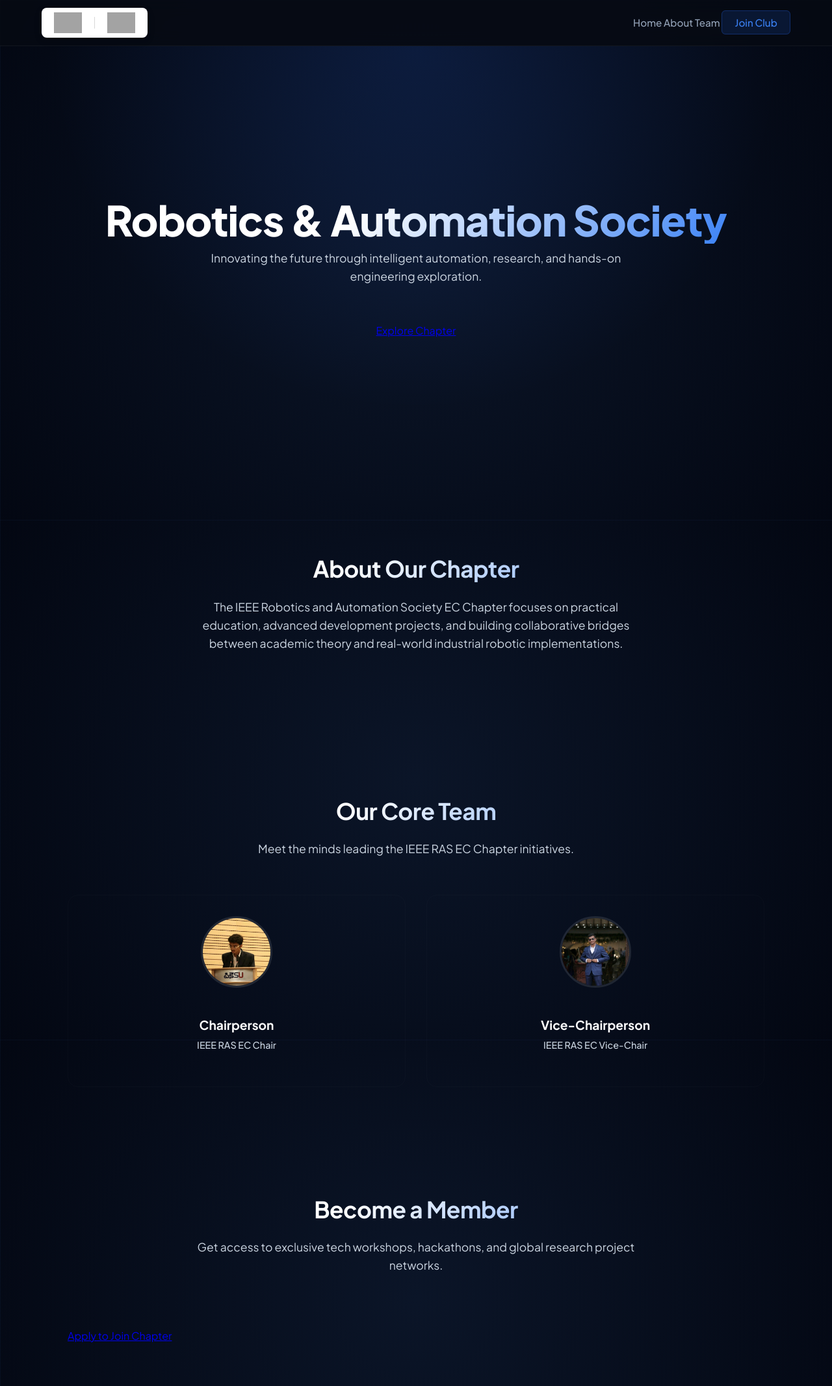
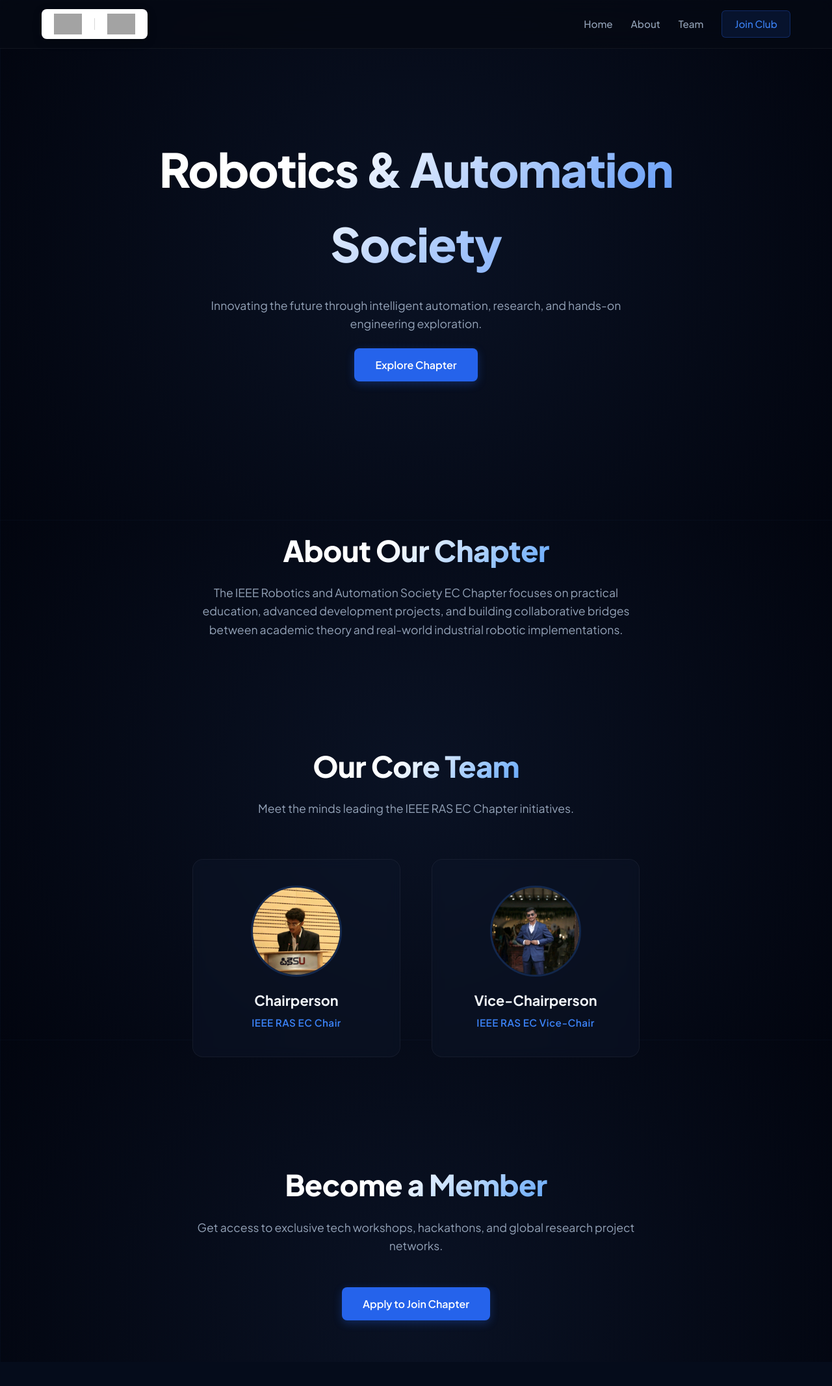
Before and after one commit to ModhakKGowda/ieee-ras-ec-site, a Flask app: page / in a window 1280 px wide. Shown: the whole page at 65% size. After the commit the page ends 2045 px from the top, so only its background shows below. Run offline with Flask 3, Linux system fonts and the light colour scheme; grey boxes are pictures that could not be loaded.

Commit message:
Refactor CSS styles and enhance comments
Updated styling rules and improved comments for clarity. Adjusted background properties, typography, and layout structures for a more cohesive design.

```diff
--- a/api/static/style.css
+++ b/api/static/style.css
@@ -1,4 +1,4 @@
-/* Core Styling Rules Reset */
+/* Core Document Engine Reset Rules */
 * {
     box-sizing: border-box;
     margin: 0;
@@ -9,89 +9,94 @@ html {
     scroll-behavior: smooth;
 }
 
+/* INTERACTIVE LIVE SCROLLING BACKGROUND ARCHITECTURE */
 body {
     font-family: 'Plus Jakarta Sans', system-ui, -apple-system, sans-serif;
-    color: #cbd5e1; /* Smooth tech gray instead of jarring stark white for paragraphs */
+    color: #cbd5e1; /* Calmed text color down from harsh flat pure white */
     line-height: 1.6;
     margin: 0;
     padding: 0;
 
-    /* Premium Robotics Dark Grid Theme */
-    background-color: #070a13;
+    /* Dual-layered tech mesh background matrix */
+    background-color: #060913;
     background-image:
-        linear-gradient(rgba(59, 130, 246, 0.05) 1px, transparent 1px),
-        linear-gradient(90deg, rgba(59, 130, 246, 0.05) 1px, transparent 1px),
-        radial-gradient(circle at 50% 50%, #0b1528 0%, #030712 100%);
-    background-size: 40px 40px, 40px 40px, 100% 100%;
+        linear-gradient(rgba(59, 130, 246, 0.04) 1px, transparent 1px),
+        linear-gradient(90deg, rgba(59, 130, 246, 0.04) 1px, transparent 1px),
+        radial-gradient(circle at 50% 50%, #0a1224 0%, #02050f 100%);
+    background-size: 50px 50px, 50px 50px, 100% 100%;
 
-    /* Crucial Property: Makes the grid lines move at a different speed when scrolling */
+    /* Local positioning moves the technical mesh layer interactively when scrolling down */
     background-attachment: local, local, fixed;
 }
 
-/* Eye-Catching Neon Tech Headings */
-h1, h2, .section-title {
-    background: linear-gradient(135deg, #ffffff 40%, #3b82f6 100%);
+/* TYPOGRAPHY ATTRACTIVE UPGRADE: HEADINGS ARE NO LONGER FLAT WHITE */
+h1 {
+    font-size: clamp(2.5rem, 6vw, 4.5rem);
+    background: linear-gradient(135deg, #ffffff 30%, #3b82f6 100%);
+    -webkit-background-clip: text;
+    -webkit-text-fill-color: transparent;
+    font-weight: 800;
+    letter-spacing: -1.5px;
+    margin-bottom: 1.5rem;
+}
+
+h2, .section-title {
+    font-size: clamp(2rem, 4vw, 2.8rem);
+    background: linear-gradient(135deg, #ffffff 40%, #60a5fa 100%);
     -webkit-background-clip: text;
     -webkit-text-fill-color: transparent;
     font-weight: 800;
     letter-spacing: -0.5px;
+    margin-bottom: 1rem;
+    text-align: center;
 }
 
-/* Subsection & Card Titles Styling */
 h3, .card-title {
-    color: #f1f5f9; /* Clear, bright clean cream white */
+    color: #f1f5f9;
+    font-size: 1.35rem;
     font-weight: 700;
-    margin-top: 1rem;
+    margin-top: 1.25rem;
+    margin-bottom: 0.25rem;
 }
 
-/* Sub-text accents under headings or roles */
 .section-desc {
-    color: #94a3b8; /* Calmed down slate gray */
+    color: #94a3b8;
     font-size: 1.1rem;
+    max-width: 700px;
+    margin: 0 auto;
+    text-align: center;
 }
 
 .role {
-    color: #60a5fa; /* Electric bright blue role highlights for your team */
+    color: #3b82f6; /* Premium vivid tech blue highlights */
     font-weight: 600;
     font-size: 0.95rem;
+    letter-spacing: 0.5px;
 }
 
-/* Card titles inside the team section */
-.card-title {
-    color: #f8fafc;
-    margin-top: 1rem;
-    font-size: 1.25rem;
-}
-
-.role {
-    color: #60a5fa; /* Electric blue accent text for structural hierarchy */
-    font-weight: 600;
-    font-size: 0.9rem;
-}
-
-/* Navbar Container styling */
+/* NAVBAR STRUCTURAL FLOW CONTAINER */
 .navbar {
     display: flex;
     justify-content: space-between;
     align-items: center;
-    padding: 0.75rem 5%;
-    background: rgba(7, 10, 19, 0.8);
-    backdrop-filter: blur(12px);
-    -webkit-backdrop-filter: blur(12px);
+    padding: 0.85rem 5%;
+    background: rgba(6, 9, 19, 0.8);
+    backdrop-filter: blur(16px);
+    -webkit-backdrop-filter: blur(16px);
     position: sticky;
     top: 0;
     z-index: 100;
     border-bottom: 1px solid rgba(255, 255, 255, 0.05);
 }
 
-/* Safe White Container for Logo Assets */
+/* Unmodified Protected White Box Badge Area For Logos */
 .logo-wrapper {
     background: #ffffff;
     padding: 0.45rem 1.2rem;
     border-radius: 8px;
     display: flex;
     align-items: center;
-    box-shadow: 0 4px 12px rgba(0, 0, 0, 0.15);
+    box-shadow: 0 4px 15px rgba(0, 0, 0, 0.2);
 }
 
 .logo-container {
@@ -100,7 +105,6 @@ h3, .card-title {
     gap: 1.2rem;
 }
 
-/* High Definition Clarity Rules for Images */
 .logo-img {
     height: 32px;
     width: auto;
@@ -115,243 +119,114 @@ h3, .card-title {
     background-color: rgba(0, 0, 0, 0.15);
 }
 
-/* Nav Menu Typography Configuration */
+/* Navbar Menu Links */
+.navbar nav {
+    display: flex;
+    align-items: center;
+    gap: 1.75rem;
+}
+
 .navbar nav a {
     color: #94a3b8;
     text-decoration: none;
     font-weight: 500;
     font-size: 0.95rem;
-    transition: color 0.2s ease;
+    transition: color 0.25s ease;
 }
 
 .navbar nav a:hover {
-    color: #3b82f6; /* Hover color changes to matching tech blue */
+    color: #3b82f6;
 }
 
-/* Button UI */
+/* Buttons System */
 .btn-nav {
-    background: rgba(37, 99, 235, 0.15);
+    background: rgba(37, 99, 235, 0.12);
     color: #3b82f6 !important;
     padding: 0.5rem 1.2rem;
     border-radius: 6px;
     border: 1px solid rgba(37, 99, 235, 0.3);
+    font-weight: 600;
 }
-/* Hero Section Styles */
+
+.btn-primary {
+    display: inline-block;
+    background: #2563eb;
+    color: #ffffff;
+    text-decoration: none;
+    padding: 0.8rem 2rem;
+    border-radius: 8px;
+    font-weight: 600;
+    margin-top: 1.5rem;
+    transition: transform 0.2s ease, box-shadow 0.2s ease;
+    box-shadow: 0 4px 14px rgba(37, 99, 235, 0.3);
+}
+
+.btn-primary:hover {
+    transform: translateY(-2px);
+    box-shadow: 0 6px 20px rgba(37, 99, 235, 0.4);
+}
+
+/* Layout Page Grid Structures */
+.section {
+    padding: 6rem 5% 4rem 5%;
+    display: flex;
+    flex-direction: column;
+    align-items: center;
+    justify-content: center;
+}
+
 .hero {
-    min-height: 85vh;
+    min-height: 80vh;
     display: flex;
     align-items: center;
     justify-content: center;
     text-align: center;
-    padding: 2rem 1rem;
-    background: radial-gradient(circle at top, rgba(37, 99, 235, 0.15), transparent 60%);
+    padding: 0 5%;
 }
 
-.hero h1 {
-    font-size: clamp(2.5rem, 5vw, 4rem);
-    font-weight: 800;
-    line-height: 1.15;
-    letter-spacing: -1px;
-    margin-bottom: 0.5rem;
-    color: #ffffff;
+.hero-content {
+    max-width: 850px;
 }
 
-.subtitle {
-    font-size: clamp(1.1rem, 2vw, 1.4rem);
-    color: var(--brand-gold);
-    font-weight: 600;
-    margin-bottom: 1.5rem;
-}
-
-.hero-description {
-    color: var(--text-muted);
-    font-size: 1.15rem;
-    margin-bottom: 2.5rem;
-}
-
-.badge {
-    background: rgba(245, 158, 11, 0.1);
-    color: var(--brand-gold);
-    padding: 0.4rem 1rem;
-    border-radius: 50px;
-    font-size: 0.85rem;
-    font-weight: 600;
-    display: inline-block;
-    margin-bottom: 1.5rem;
-    border: 1px solid rgba(245, 158, 11, 0.2);
-}
-
-/* Universal Buttons */
-.btn {
-    display: inline-block;
-    padding: 0.8rem 1.8rem;
-    background: var(--primary);
-    color: white;
-    text-decoration: none;
-    border-radius: 8px;
-    font-weight: 600;
-    transition: all 0.2s ease;
-    box-shadow: 0 4px 14px rgba(37, 99, 235, 0.4);
-}
-
-.btn:hover {
-    background: var(--accent);
-    transform: translateY(-2px);
-}
-
-.btn-secondary {
-    background: transparent;
-    color: #ffffff;
-    box-shadow: none;
-    border: 1px solid rgba(255, 255, 255, 0.15);
-    margin-left: 1rem;
-}
-
-.btn-secondary:hover {
-    background: rgba(255, 255, 255, 0.05);
-}
-
-/* General Layout Core Elements */
-.section {
-    padding: 6rem 5% 4rem;
-    max-width: 1200px;
-    margin: 0 auto;
-}
-
-.section h2 {
-    font-size: 2.2rem;
-    font-weight: 700;
-    text-align: center;
-    margin-bottom: 1rem;
-    color: #ffffff;
-}
-
-.section-desc {
-    text-align: center;
-    max-width: 700px;
-    margin: 0 auto 3.5rem;
-    color: var(--text-muted);
-}
-
-/* Grid Components */
-.perks-grid {
-    display: grid;
-    grid-template-columns: repeat(auto-fit, minmax(280px, 1fr));
-    gap: 1.5rem;
-}
-
-.perk-card {
-    background: var(--surface);
-    padding: 2rem;
-    border-radius: 12px;
-    border: 1px solid rgba(255, 255, 255, 0.02);
-    transition: transform 0.3s ease;
-}
-
-.perk-card:hover {
-    transform: translateY(-4px);
-}
-
-.perk-card h3 {
-    margin-bottom: 0.75rem;
-    color: #ffffff;
-}
-
-.perk-card p {
-    color: var(--text-muted);
-    font-size: 0.95rem;
-}
-
+/* Core Team Section Matrix Styling Rules */
 .team-grid {
-    display: grid;
-    grid-template-columns: repeat(auto-fit, minmax(240px, 1fr));
-    gap: 2rem;
+    display: flex;
+    justify-content: center;
+    flex-wrap: wrap;
+    gap: 3rem;
+    margin-top: 4rem;
+    width: 100%;
+    max-width: 900px;
 }
 
 .card {
-    background: var(--surface);
+    background: rgba(15, 23, 42, 0.45);
+    border: 1px solid rgba(255, 255, 255, 0.05);
+    padding: 2.5rem 2rem;
     border-radius: 16px;
-    padding: 2rem 1.5rem;
+    width: 320px;
     text-align: center;
-    transition: all 0.3s cubic-bezier(0.4, 0, 0.2, 1);
-    border: 1px solid rgba(255, 255, 255, 0.02);
+    backdrop-filter: blur(8px);
+    -webkit-backdrop-filter: blur(8px);
+    transition: transform 0.3s ease, border-color 0.3s ease;
 }
 
 .card:hover {
-    transform: translateY(-6px);
-    box-shadow: 0 20px 40px rgba(0, 0, 0, 0.4);
-    border-color: rgba(37, 99, 235, 0.3);
+    transform: translateY(-5px);
+    border-color: rgba(59, 130, 246, 0.25);
 }
 
-.card img {
-    width: 110px;
-    height: 110px;
+.image-container {
+    width: 140px;
+    height: 140px;
+    margin: 0 auto;
     border-radius: 50%;
-    object-fit: cover;
-    margin-bottom: 1.25rem;
-    border: 3px solid rgba(255, 255, 255, 0.1);
+    overflow: hidden;
+    border: 3px solid rgba(59, 130, 246, 0.2);
 }
 
-.card h3 {
-    color: #ffffff;
-    font-size: 1.2rem;
-    margin-bottom: 0.25rem;
+.team-photo {
+    width: 100%;
+    height: 100%;
+    object-fit: cover;
 }
-
-.card .role {
-    color: var(--brand-gold);
-    font-size: 0.9rem;
-    font-weight: 500;
-    margin-bottom: 1.25rem;
-}
-
-.card .link {
-    color: #3b82f6;
-    text-decoration: none;
-    font-size: 0.85rem;
-    font-weight: 600;
-}
-
-/* CTA Signup Area */
-.join-section {
-    background: radial-gradient(circle at bottom, rgba(37, 99, 235, 0.1), transparent 70%);
-}
-
-.join-container {
-    background: linear-gradient(135deg, #1e293b, #0f172a);
-    padding: 3.5rem 2rem;
-    border-radius: 20px;
-    text-align: center;
-    border: 1px solid rgba(37, 99, 235, 0.2);
-}
-
-.join-container p {
-    color: var(--text-muted);
-    margin: 1rem 0 2rem;
-}
-
-.btn-pulse {
-    background: var(--primary);
-    animation: pulse 2s infinite;
-}
-
-@keyframes pulse {
-    0% { box-shadow: 0 0 0 0 rgba(37, 99, 235, 0.7); }
-    70% { box-shadow: 0 0 0 15px rgba(37, 99, 235, 0); }
-    100% { box-shadow: 0 0 0 0 rgba(37, 99, 235, 0); }
-}
-
-.footer {
-    text-align: center;
-    padding: 3rem 1rem;
-    color: #475569;
-    font-size: 0.9rem;
-    border-top: 1px solid rgba(255, 255, 255, 0.02);
-}
-
-@media(max-width: 768px) {
-    .navbar {
-        flex-direction: column;
-        gap: 1rem;
-    }
-}
```
